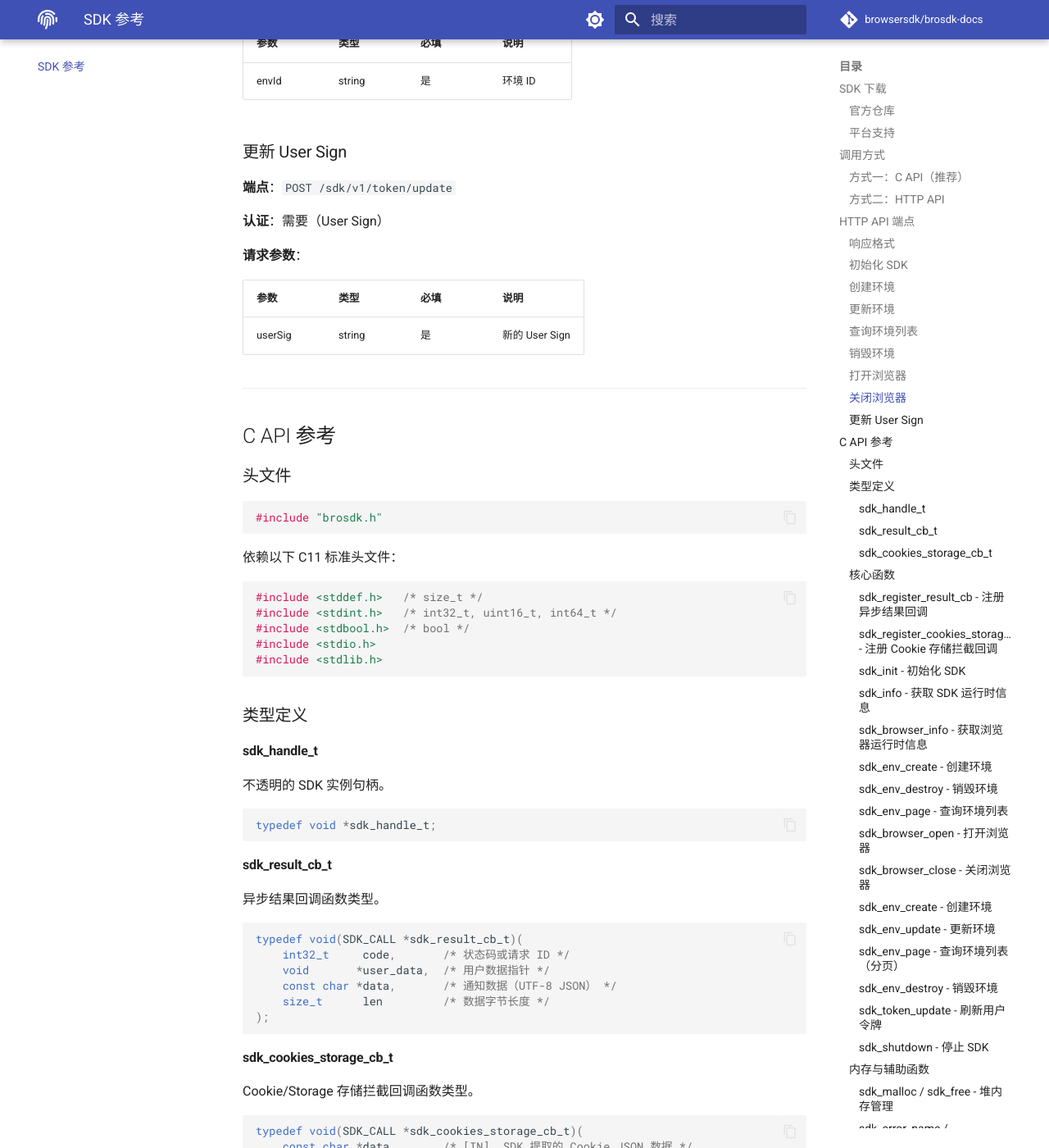
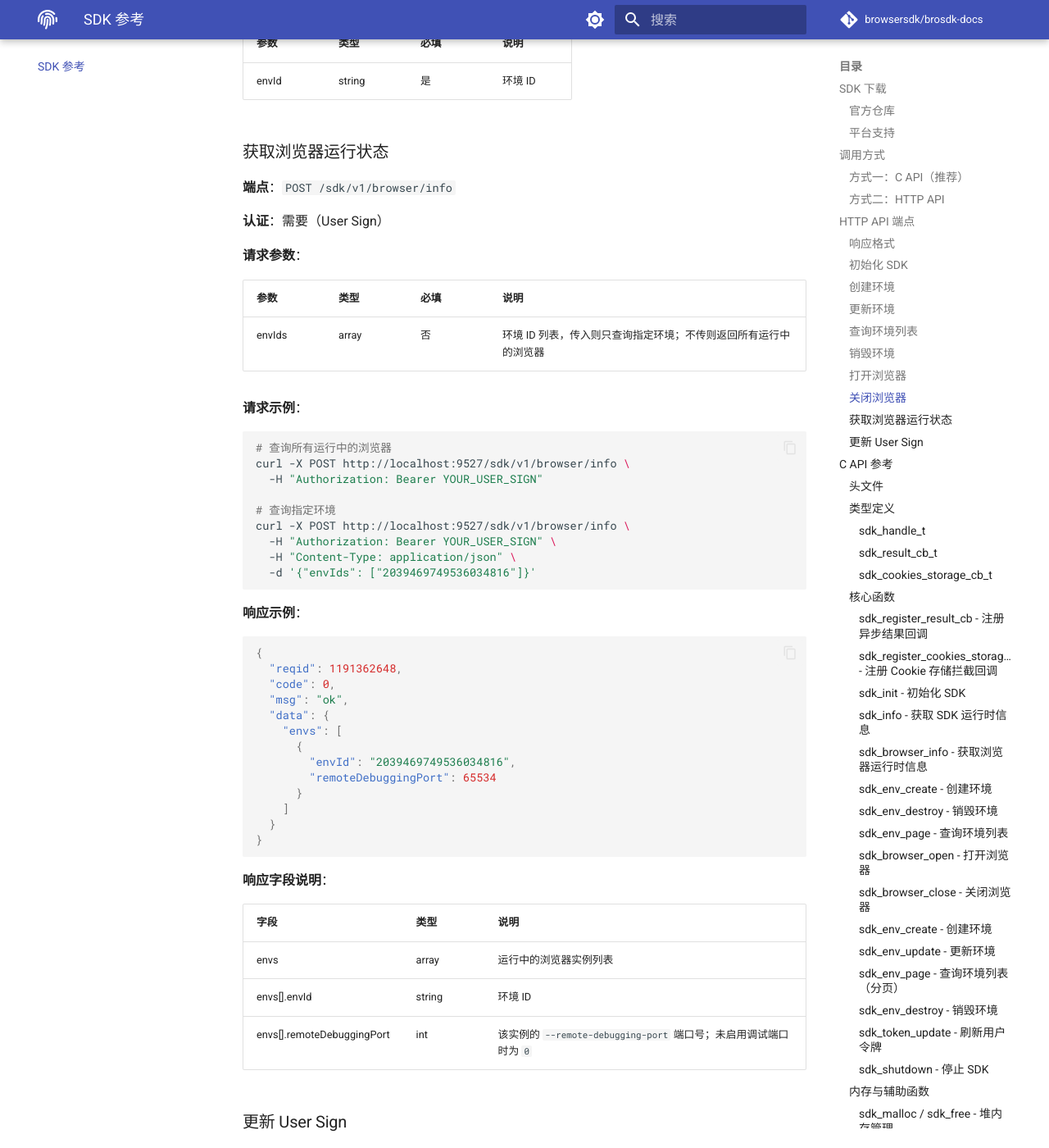
Before and after one commit to browsersdk/brosdk-docs, an MkDocs documentation site: the page built from docs/sdk-reference.md, in a window 1280 px wide and 1400 px high, scrolled down 6554 px. Shown: the whole window at 82% size. Built offline with MkDocs 1.6.1 and Material for MkDocs 9.7.7, drawn with Linux system fonts in a browser that asks for light colours; comment, search, counter and statistics services are not loaded; some of the changed text lies outside the part shown.

Commit message:
更新环境 api

````diff
--- a/docs/sdk-reference.md
+++ b/docs/sdk-reference.md
@@ -264,6 +264,58 @@ curl -X POST http://localhost:9527/sdk/v1/env/create \
 | --- | --- | --- | --- |
 | envId | string | 是 | 环境 ID |
 
+### 获取浏览器运行状态
+
+**端点**：`POST /sdk/v1/browser/info`
+
+**认证**：需要（User Sign）
+
+**请求参数**：
+
+| 参数 | 类型 | 必填 | 说明 |
+| --- | --- | --- | --- |
+| envIds | array | 否 | 环境 ID 列表，传入则只查询指定环境；不传则返回所有运行中的浏览器 |
+
+**请求示例**：
+
+```bash
+# 查询所有运行中的浏览器
+curl -X POST http://localhost:9527/sdk/v1/browser/info \
+  -H "Authorization: Bearer YOUR_USER_SIGN"
+
+# 查询指定环境
+curl -X POST http://localhost:9527/sdk/v1/browser/info \
+  -H "Authorization: Bearer YOUR_USER_SIGN" \
+  -H "Content-Type: application/json" \
+  -d '{"envIds": ["2039469749536034816"]}'
+```
+
+**响应示例**：
+
+```json
+{
+  "reqid": 1191362648,
+  "code": 0,
+  "msg": "ok",
+  "data": {
+    "envs": [
+      {
+        "envId": "2039469749536034816",
+        "remoteDebuggingPort": 65534
+      }
+    ]
+  }
+}
+```
+
+**响应字段说明**：
+
+| 字段 | 类型 | 说明 |
+| --- | --- | --- |
+| envs | array | 运行中的浏览器实例列表 |
+| envs[].envId | string | 环境 ID |
+| envs[].remoteDebuggingPort | int | 该实例的 `--remote-debugging-port` 端口号；未启用调试端口时为 `0` |
+
 ### 更新 User Sign
 
 **端点**：`POST /sdk/v1/token/update`
@@ -531,7 +583,51 @@ SDK_API int32_t SDK_CALL sdk_browser_info(
 );
 ```
 
-**说明**：获取当前所有浏览器实例的运行状态。
+**说明**：同步获取当前运行中的浏览器实例状态，可查询所有或指定环境的浏览器进程信息，包括调试端口。
+
+**对应 Web API**：`POST /sdk/v1/browser/info`
+
+**请求参数**：
+
+| 参数 | 类型 | 必填 | 说明 |
+| --- | --- | --- | --- |
+| envIds | array | 否 | 环境 ID 列表，传入则只查询指定环境；不传则返回所有运行中的浏览器 |
+
+**请求示例**：
+```json
+{
+  "envIds": ["2039469749536034816"]
+}
+```
+
+**响应示例**：
+```json
+{
+    "code": 0,
+    "reqId": 1191362648,
+    "type": "browser-info-success",
+    "msg": "ok",
+    "data": {
+        "envs": [
+            {
+                "envId": "2039469749536034816",
+                "remoteDebuggingPort": 65534
+            }
+        ],
+        "eventId": 20116
+    }
+}
+```
+
+**响应字段说明**：
+
+| 字段 | 类型 | 说明 |
+| --- | --- | --- |
+| envs | array | 运行中的浏览器实例列表 |
+| envs[].envId | string | 环境 ID |
+| envs[].remoteDebuggingPort | int | 该实例的 `--remote-debugging-port` 端口号；未启用调试端口时为 `0` |
+
+**返回值**：`0` 成功 / `< 0` 失败。使用完毕后调用 `sdk_free(*out_data)`。
 
 ---
 
````
Also changed, not shown: docs/api/server.md (+0 -1 lines), docs/integration/c-native.md (+0 -1 lines), docs/user-guide/browser-launch.md (+25 -0 lines).
